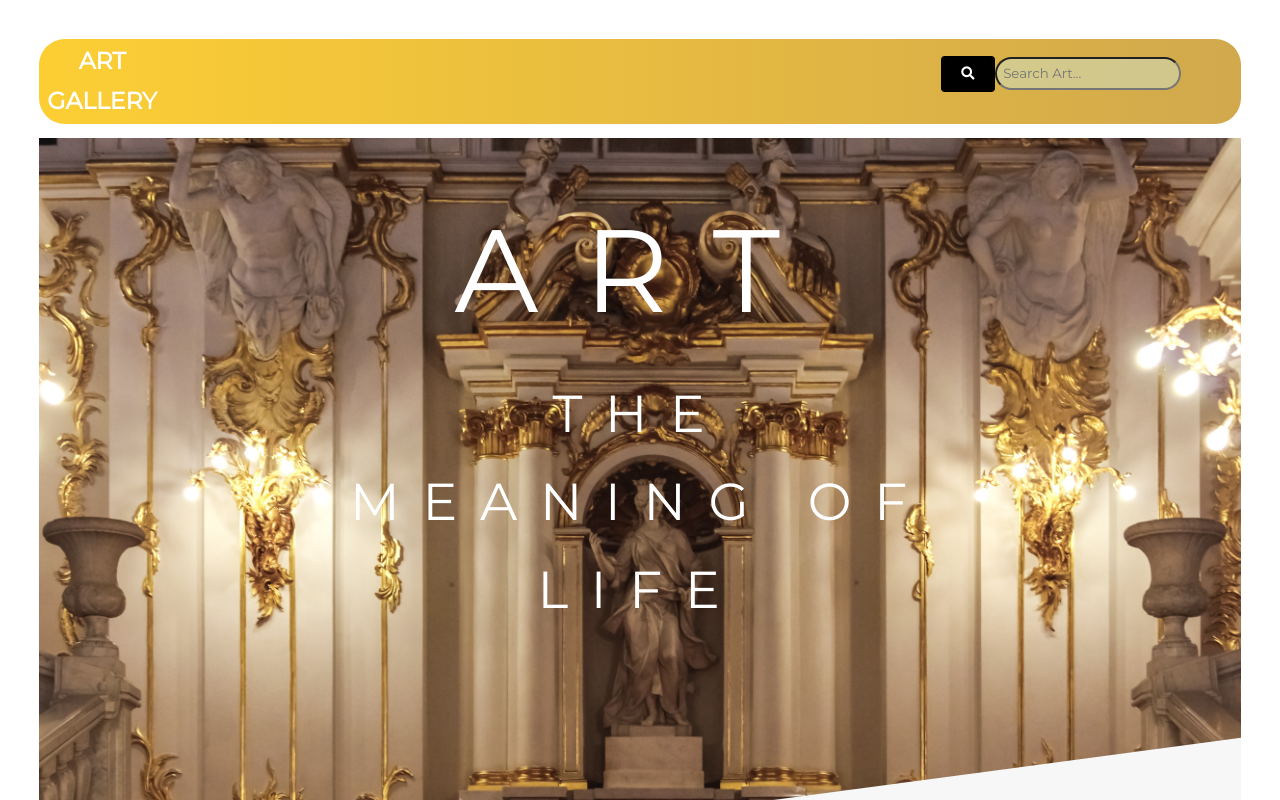
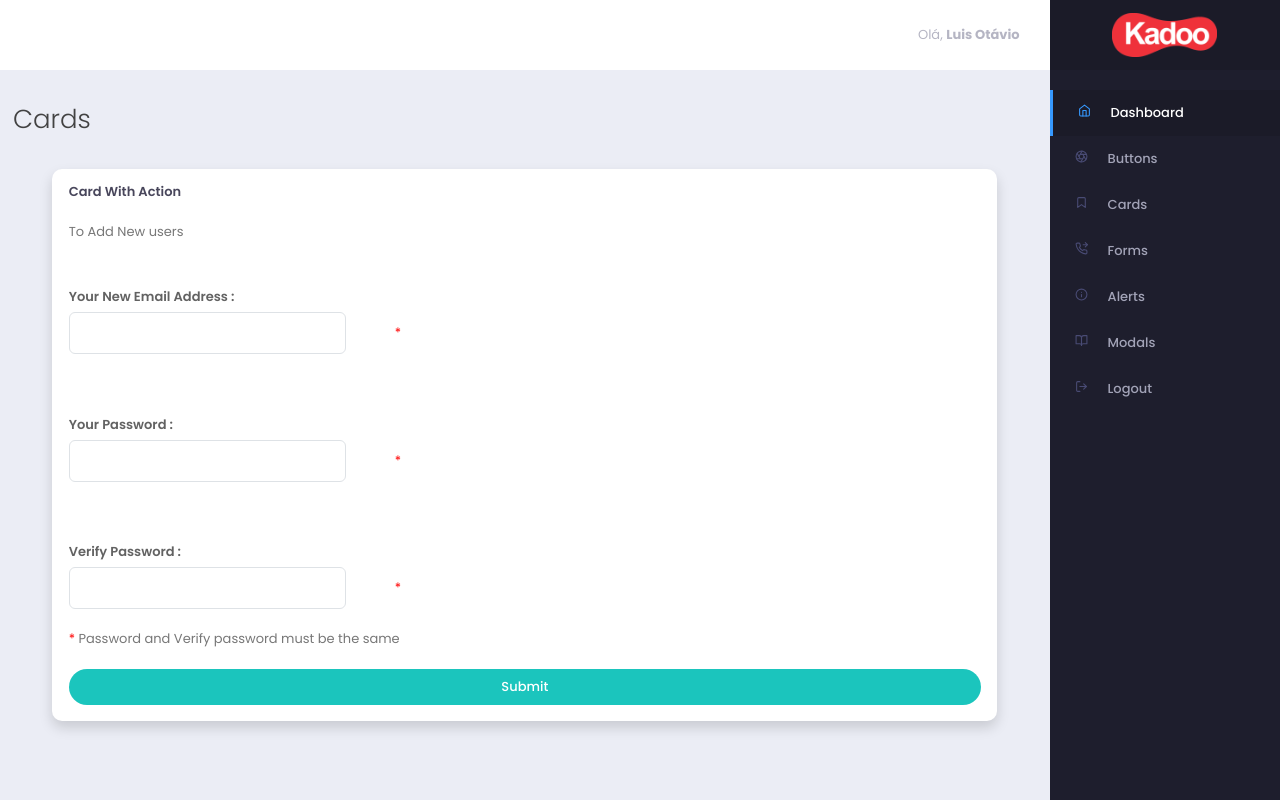
Before and after one commit to hseinmoussa/AGWDS, a React (Create React App) app in the folder front/: page /cards in a window 1280 px wide. Shown: the top 800 px of the page. Built offline with nearby package versions, Linux system fonts and the light colour scheme.

Commit message:
adding old work

```diff
--- a/front/src/components/Label_Input.js
+++ b/front/src/components/Label_Input.js
@@ -4,20 +4,19 @@ import React from "react";
 class Label_Input extends React.Component {
   constructor(props) {
     super(props);
-    this.state = { value: "" };
   }
-
   render() {
     return (
       <>
         <label htmlFor={this.props.name}>{this.props.name}</label>
         <span>
           <input
-            id={this.props.name}
             type={this.props.type}
-            value={this.props.value}
             name={this.props.name}
-            onChange={this.props.onChange}
+            id={this.props.id}
+            onChange={(e) => {
+              this.props.onChange(e);
+            }}
             required={this.props.required}
           />
           {this.props.required ? (
--- a/front/src/dashboard/pages/Sis/Cards/index.js
+++ b/front/src/dashboard/pages/Sis/Cards/index.js
@@ -5,9 +5,13 @@ import React, { useEffect } from "react";
 
 import { Card } from "../../../components/Card";
 import { Button } from "../../../components/Button";
+import Label_Input from "../../../../components/Label_Input.js";
+import { Form } from "../../../components/Form";
 
 // This styled only show buttons in row format
 import styled from "styled-components";
+import Column from "antd/lib/table/Column";
+import { Row } from "antd";
 const Buttons = styled.div`
   display: flex;
 
@@ -21,85 +25,149 @@ const Buttons = styled.div`
   }
 `;
 
-export default function CardsPage() {
-  useEffect(() => {
-    document.title = "Cards";
-  }, []);
+class CardsPage extends React.Component {
+  constructor() {
+    super();
+    this.state = {
+      Email: "",
+      Password: "",
+      Updated: false,
+      disab: true,
+      click: false,
+      text: "Password and Verify password must be the same",
+    };
+  }
 
+  handleChange = (event) => {
+    //console.log(event.target.name, event.target.value);
+    switch (event.target.id) {
+      case "email":
+        this.setState({ Email: event.target.value });
+        break;
+      case "pass":
+        this.setState({ Password: event.target.value }, () => {
+          if (this.state.Password == this.state.VerifyPass) {
+            this.setState({ disab: false });
+          } else {
+            this.setState({ disab: true });
+          }
+        });
+        break;
+      case "confirm pass":
+        this.setState({ VerifyPass: event.target.value }, () => {
+          if (this.state.Password == this.state.VerifyPass) {
+            this.setState({ disab: false });
+          } else {
+            this.setState({ disab: true });
+          }
+        });
+        break;
+      default:
+        this.setState({ rand: event.target.value });
+        break;
+    }
+  };
+
+  handleSubmit = (event) => {
+    this.setState({ click: true });
+    event.preventDefault();
+    try {
+      fetch("http://localhost:3001/NewAdmin", {
+        method: "post",
+        headers: { "Content-Type": "application/json" },
+        body: JSON.stringify({
+          _id: this.state.Email,
+          email: this.state.Email,
+          password: this.state.Password,
+          verifypassword: this.state.VerifyPass,
+        }),
+      })
+        .then((res) => {
+          console.log(1);
+          return res.json();
+        })
+        .then((json) => {
+          if (json.status == 401) alert(json.message);
+          else this.setState({ Updated: true });
+        })
+        .catch((err) => console.log(err));
+      event.preventDefault();
+    } catch (err) {
+      console.log(err);
+    }
+  };
+
+  render() {
+    if (!this.state.Updated)
       return (
         <>
           <div className="col-12 title">
             <h1>Cards</h1>
           </div>
-      <div className="col-6 px-0">
-        <Card>
-          <div className="card-title">
-            <h3>Card Title</h3>
-          </div>
-          <div className="card-body light-text">
-            <p>
-              Lorem ipsum dolor sit amet consectetur, adipisicing elit. Quisquam
-              ab voluptatibus impedit saepe, error soluta quia. Incidunt natus
-              voluptas magnam dolore amet quod accusamus perspiciatis, illum
-              omnis, dignissimos porro recusandae.
-            </p>
-          </div>
-        </Card>
-      </div>
-      <div className="col-6 px-0">
+
+          <Form onSubmit={this.handleSubmit} className="col-12 px-auto">
             <Card>
               <div className="card-title">
                 <h3>Card With Action</h3>
               </div>
               <div className="card-body light-text">
+                <p>To Add New users</p>
+                <div>
+                  <div className="input-block">
+                    <Label_Input
+                      id="email"
+                      name="Your New Email Address : "
+                      onChange={this.handleChange}
+                      required={true}
+                    />
+                  </div>
+                  <div className="input-block">
+                    <Label_Input
+                      id="pass"
+                      name="Your Password : "
+                      onChange={this.handleChange}
+                      required={true}
+                    />
+                  </div>
+                  <div className="input-block">
+                    <Label_Input
+                      id="confirm pass"
+                      name="Verify Password : "
+                      onChange={this.handleChange}
+                      required={true}
+                    />
+                  </div>
+
+                  <br></br>
                   <p>
-              Lorem ipsum dolor sit amet consectetur, adipisicing elit. Quisquam
-              ab voluptatibus impedit saepe, error soluta quia. Incidunt natus
-              voluptas magnam dolore amet quod accusamus perspiciatis, illum
-              omnis, dignissimos porro recusandae.
+                    <span style={{ color: "red" }}> * </span>
+                    {this.state.disab ? this.state.text : ""}
                   </p>
                 </div>
-          <div className="card-actions flex-end">
+              </div>
+              <div
+                style={{
+                  display: "flex",
+                  flexDirection: "column",
+                  justifyContent: "flex-end",
+                }}
+                className="card-actions flex-end"
+              >
+                {this.state.disab && this.state.click ? (
+                  <p style={{ textAlign: "center", color: "red" }}>
+                    Pass and Verify Pass must be the same
+                  </p>
+                ) : (
+                  ""
+                )}
+
                 <Button className="success btn-circle">Submit</Button>
               </div>
             </Card>
-      </div>
-      <div className="col-6 px-0">
-        <Card>
-          <div className="card-title">
-            <h3>Card With Action Center</h3>
-          </div>
-          <div className="card-body light-text">
-            <p>
-              Lorem ipsum dolor sit amet consectetur, adipisicing elit. Quisquam
-              ab voluptatibus impedit saepe, error soluta quia. Incidunt natus
-              voluptas magnam dolore amet quod accusamus perspiciatis, illum
-              omnis, dignissimos porro recusandae.
-            </p>
-          </div>
-          <div className="card-actions center">
-            <Button className="success btn-circle">Submit</Button>
-          </div>
-        </Card>
-      </div>
-      <div className="col-6 px-0">
-        <Card>
-          <div className="card-title">
-            <h3>Card With Action Start</h3>
-          </div>
-          <div className="card-body light-text">
-            <p>
-              Lorem ipsum dolor sit amet consectetur, adipisicing elit. Quisquam
-              ab voluptatibus impedit saepe, error soluta quia. Incidunt natus
-              voluptas magnam dolore amet quod accusamus perspiciatis, illum
-              omnis, dignissimos porro recusandae.
-            </p>
-          </div>
-          <div className="card-actions flex-start">
-            <Button className="success btn-circle">Submit</Button>
-          </div>
-        </Card>
-      </div>
+          </Form>
         </>
       );
+    else return <div style={{ textAlign: "center" }}>updated successfully</div>;
   }
+}
+export default CardsPage;
--- a/front/src/dashboard/pages/Sis/Tables/index.js
+++ /dev/null
@@ -1,86 +0,0 @@
-import React, { useEffect } from "react";
-
-// Icons
-// import { FiCalendar, FiMessageCircle, FiLogOut, FiUsers } from 'react-icons/fi';
-
-import { CardDashboard, Card } from "../../../components/Card";
-import { Table } from "../../../components/Table";
-
-import { getToken } from "../../../services/auth";
-import { FiEdit, FiInfo, FiTrash } from "react-icons/fi";
-
-const config = {
-  headers: {
-    Authorization: `Bearer ${getToken}`,
-  },
-};
-
-let array = [
-  {
-    id: 1,
-    name: "Luis Otávio",
-  },
-  {
-    id: 2,
-    name: "Fernando Moreira",
-  },
-  {
-    id: 3,
-    name: "José Augusto",
-  },
-  {
-    id: 2,
-    name: "Jonathan Moreira",
-  },
-];
-
-export default function TablesPage() {
-  useEffect(() => {
-    document.title = "Tables";
-  }, []);
-
-  return (
-    <>
-      <div className="col-12 title">
-        <h1>Tables</h1>
-      </div>
-      <div className="col-12 px-0">
-        <Card className="red">
-          <div className="card-title">
-            <h3>Tables</h3>
-          </div>
-          <div className="card-body">
-            <Table>
-              <thead>
-                <tr>
-                  <th className="col-1">#</th>
-                  <th className="col-8">Name</th>
-                  <th>Actions</th>
-                </tr>
-              </thead>
-              <tbody>
-                {array.map((item) => (
-                  <tr>
-                    <td style={{ textAlign: "center" }}>{item.id}</td>
-                    <td style={{ textAlign: "center" }}>{item.name}</td>
-                    <td style={{ textAlign: "center" }}>
-                      <button className="edit">
-                        <FiEdit />
-                      </button>
-                      <button className="info">
-                        <FiInfo />
-                      </button>
-                      <button className="eraser">
-                        <FiTrash />
-                      </button>
-                    </td>
-                  </tr>
-                ))}
-              </tbody>
-            </Table>
-          </div>
-        </Card>
-      </div>
-    </>
-  );
-}
--- a/front/src/dashboard/pages/Sis/index.js
+++ b/front/src/dashboard/pages/Sis/index.js
@@ -9,7 +9,6 @@ import Sidebar from "./Sidebar";
 import { Wrap, Main, NavBar } from "./styles";
 
 const Dashboard = lazy(() => import("./Dashboard"));
-const Tables = lazy(() => import("./Tables"));
 const Buttons = lazy(() => import("./Buttons"));
 const Cards = lazy(() => import("./Cards"));
 const Forms = lazy(() => import("./Forms"));
@@ -54,7 +53,6 @@ export default function Sis() {
               {/* Your pages */}
               <Switch>
                 <Route exact path="/" component={Dashboard} />
-                                <Route path="/tables" component={Tables} />
                 <Route path="/buttons" component={Buttons} />
                 <Route path="/cards" component={Cards} />
                 <Route path="/forms" component={Forms} />
--- a/front/src/dashboard/store/modules/sidebarMenu/reducer.js
+++ b/front/src/dashboard/store/modules/sidebarMenu/reducer.js
@@ -2,7 +2,6 @@
 import React from "react";
 import {
   FiHome,
-    FiGrid,
   FiBookmark,
   FiAperture,
   FiPhoneForwarded,
@@ -22,11 +21,7 @@ const INITIAL_STATE = {
       icon: <FiHome />,
       path: "/",
     },
-        {
-            name: "Tables",
-            icon: <FiGrid />,
-            path: "/tables",
-        },
+
     {
       name: "Buttons",
       icon: <FiAperture />,
--- a/front/src/index.js
+++ b/front/src/index.js
@@ -1,12 +1,12 @@
 import React from "react";
 import ReactDOM from "react-dom";
 import "./index.css";
-import App from "./App";
+//import App from "./App";
 import reportWebVitals from "./reportWebVitals";
 
 import Routes from "./dashboard/routes";
 
-//const App = () => <Routes />;
+const App = () => <Routes />;
 
 ReactDOM.render(
   <React.StrictMode>
```
Also changed, not shown: 2 other files (tests, documents, lock files or other folders). Lines whose indentation alone changed are shown as unchanged.
